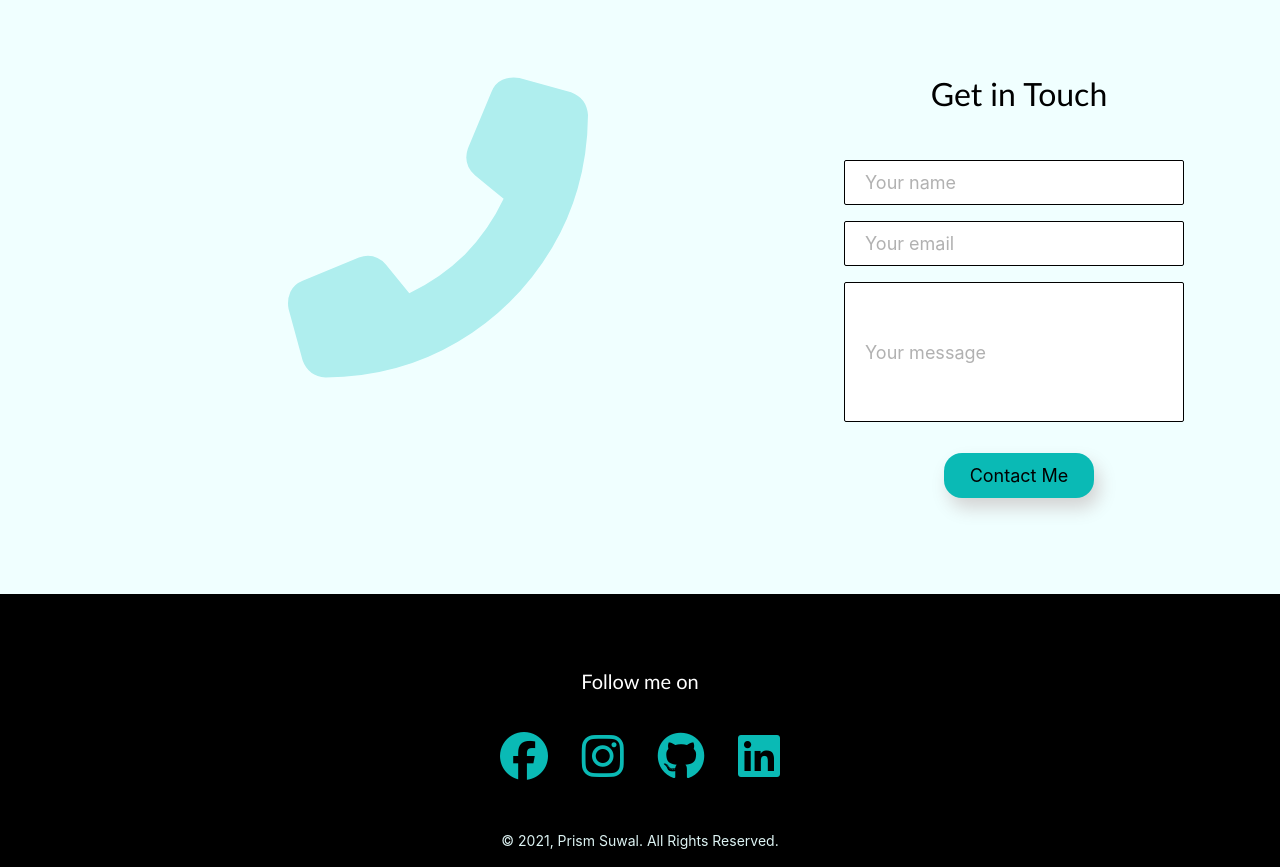
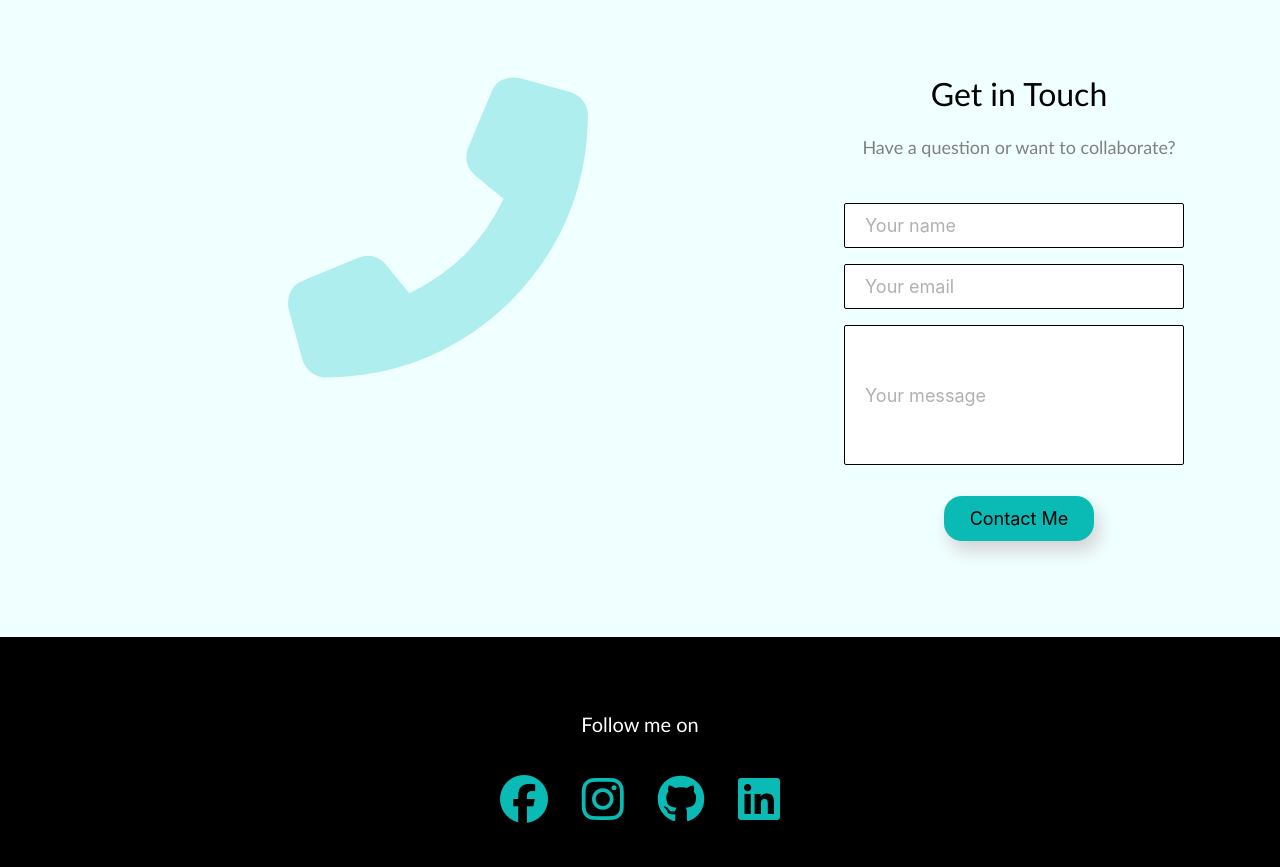
Before and after one commit to PrizmSuwal/portfolio, a React (Create React App) app: page / in a window 1280 px wide. Shown: the part 2860-3727 px from the top of the page. Built offline with nearby package versions, Linux system fonts and the light colour scheme.

Commit message:
Contact_Minor_Change

```diff
--- a/src/components/Contact/Contact.css
+++ b/src/components/Contact/Contact.css
@@ -25,13 +25,21 @@
   font-family: 'Trebuchet MS', 'Lucinda Sans Unicode', 'Lucinda Grande',
   'Lucinda Sans', Arial, sans-serif;
   color: black;
+  font-size: 32px;
+}
+
+.contact-subquote {
+  font-family: 'Trebuchet MS', 'Lucinda Sans Unicode', 'Lucinda Grande',
+  'Lucinda Sans', Arial, sans-serif;
+  color: grey;
   margin-bottom: 42px;
-  font-size: 32px;
+  font-size: 18px;
 }
 
 .input-areas{
   display: flex;
   flex-direction: row;
+  justify-content: center;
 }
 
 .contact-input {
--- a/src/components/Contact/Contact.js
+++ b/src/components/Contact/Contact.js
@@ -9,6 +9,7 @@ function contact() {
       </div>
       <div className='contact-subscription'>
         <p className='contact-quote'> Get in Touch </p>
+        <p className='contact-subquote'> Have a question or want to collaborate?</p>
         <div className='input-areas'>
           <form>
             <input type='text' name='name' placeholder='Your name' className='contact-input'/>
```
Lines whose indentation alone changed are shown as unchanged.
